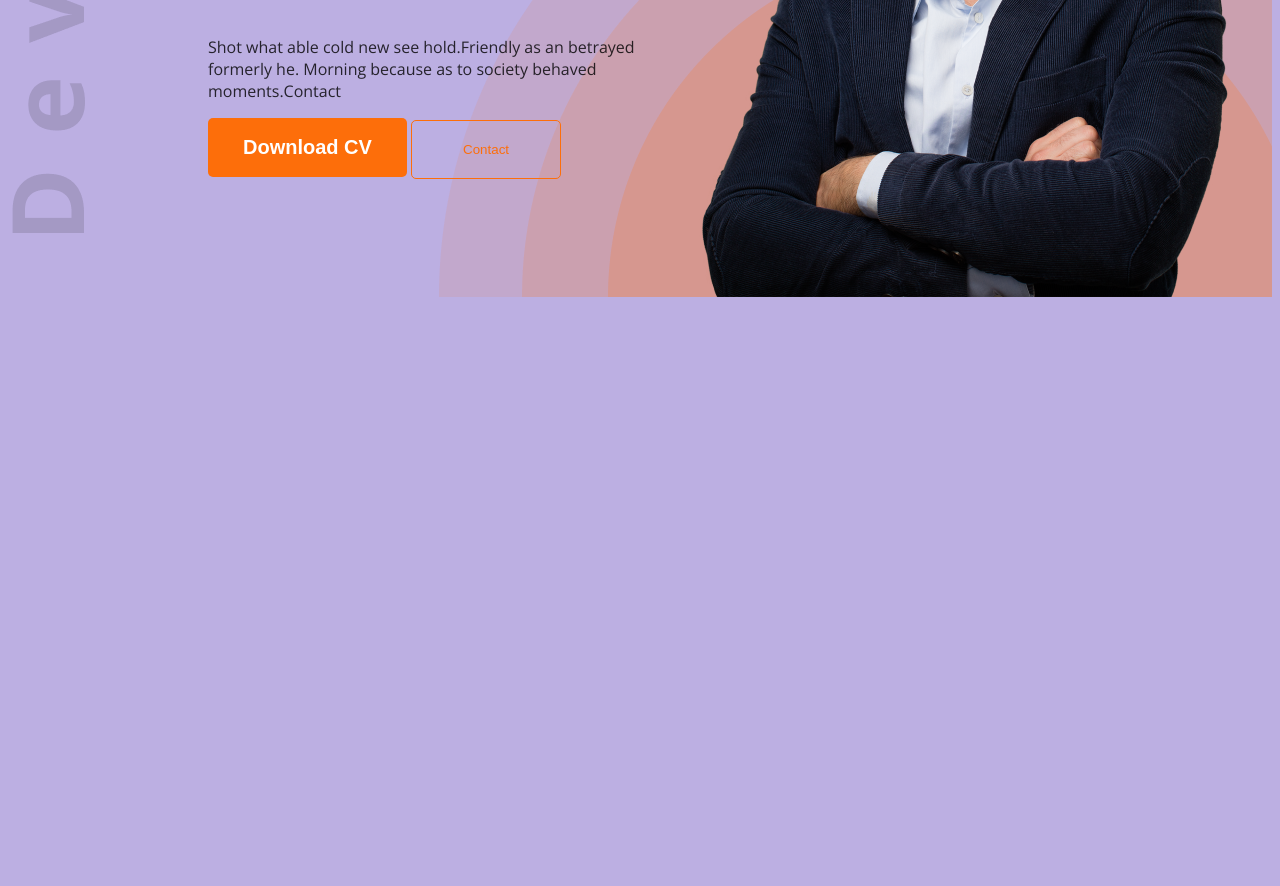
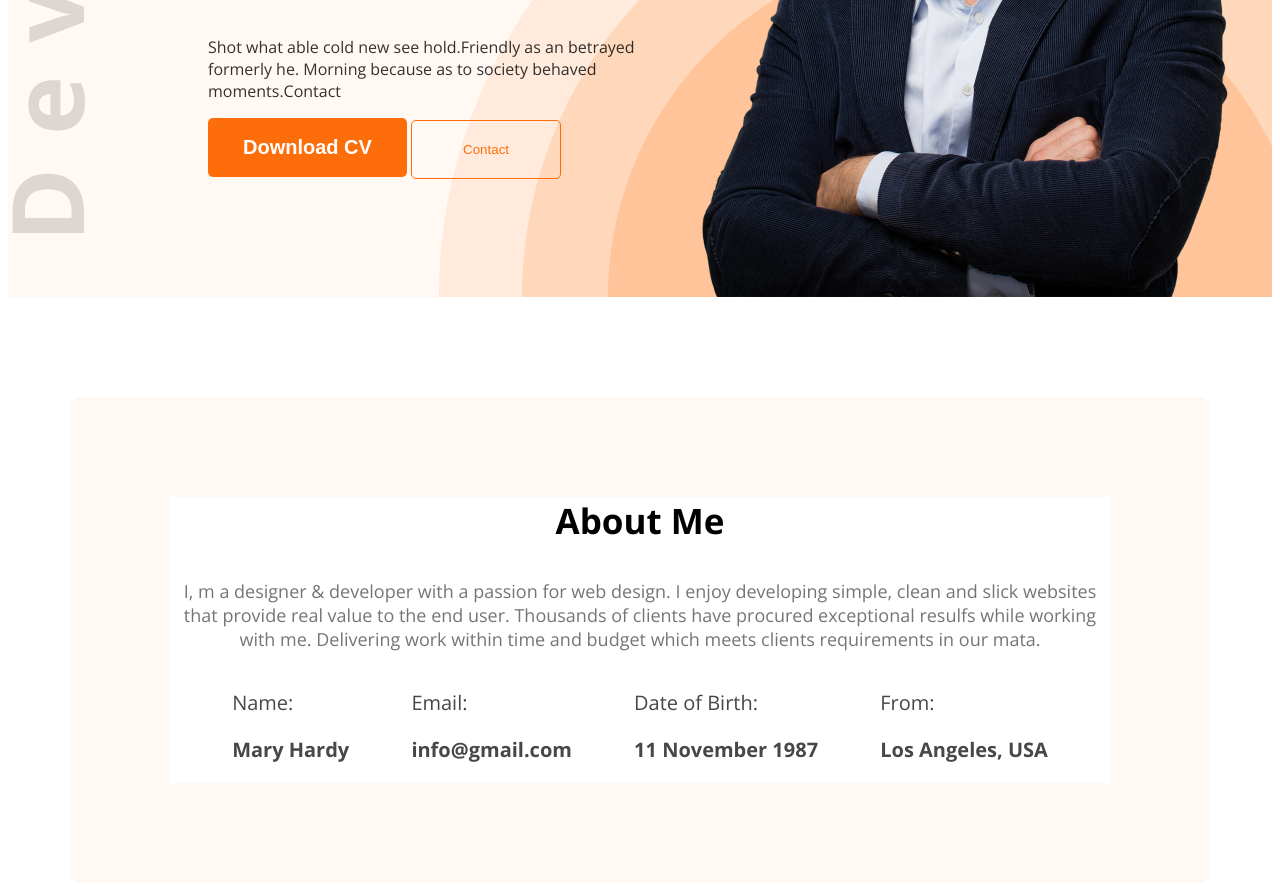
Before and after one commit to ahmed0004321/oasif-webdev-portfolio, a plain HTML site: page index.html in a window 1280 px wide. Shown: the part 538-1424 px from the top of the page. Before the commit the page ends 843 px from the top, so only its background shows below. Drawn offline with nearby package versions, Linux system fonts and the light colour scheme.

Commit message:
added 2nd page

```diff
--- a/index.html
+++ b/index.html
@@ -7,7 +7,7 @@
     <link rel="stylesheet" href="styles/portfolio.css">
 </head>
 <body class="open-sans-normal">
-    <header class="header">
+    <header class="header secondary-bg">
         <nav>
             <h3 class="nav-title">Ma<span class="text-primary">r</span>y</h3>
             <ul>
@@ -28,7 +28,30 @@
         </div>
     </header>
     <main>
+        <section class="about">
+            <h3 class="section-title">About Me</h3>
+            <p class="section-description">I, m a designer & developer with a passion for web design. I enjoy developing simple, clean and slick websites that provide real value to the end user. Thousands of clients have procured exceptional resulfs while working with me. Delivering work within time and budget which meets clients requirements in our mata.</p>
+            <div class="about-items">
 
+                <div class="about-item">
+                    <p class="item-title">Name:</p>
+                    <p class="item-description">Mary Hardy</p>
+                </div>
+                <div class="about-item">
+                    <p class="item-title">Email:</p>
+                    <p class="item-description">info@gmail.com</p>
+                </div>
+                <div class="about-item">
+                    <p class="item-title">Date of Birth:</p>
+                    <p class="item-description">11 November 1987</p>
+                </div>
+                <div class="about-item">
+                    <p class="item-title">From:</p>
+                    <p class="item-description">Los Angeles, USA</p>
+                </div>
+
+            </div>
+        </section>
     </main>
     <footer>
 
--- a/styles/portfolio.css
+++ b/styles/portfolio.css
@@ -1,9 +1,6 @@
 @import url('https://fonts.googleapis.com/css2?family=Open+Sans:ital,wght@0,300..800;1,300..800&display=swap');
 
 /* NAV styles */
-body{
-    background-color: rgb(188, 175, 226);
-}
 nav {
     display: flex;
     align-items: center;
@@ -32,6 +29,23 @@ nav {
 /* shared style*/
 .text-primary{
     color: #FD6E0A;
+}
+.secondary-bg{
+    background-color: #FFF8F3;
+}
+.section-title{
+    font-family: "Open Sans", sans-serif;
+    font-size: 35px;
+    font-weight: bold;
+    color: black;
+    text-align: center;
+    margin-top: 0px;
+}
+.section-description{
+    font-size: 18px;
+    font-family: "Open Sans", sans-serif;
+    color: #757575;
+    text-align: center;
 }
 .btn-primary{
     background-color: #FD6E0A;
@@ -77,6 +91,10 @@ nav ul li a {
     width: 584px;
     height: 676px;
 }
+main{
+    max-width: 1140px;
+    margin: 0px auto;
+}
 .banner{
     display: flex;
     justify-content: space-between;
@@ -96,3 +114,25 @@ nav ul li a {
 .banner-description{
     opacity: 0.8;
 }
+/* about sections styles */
+.about{
+    border: 100px solid #FFF8F3;
+    border-radius: 10px;
+    margin-top: 100px;
+    margin-bottom: 100px;
+}
+.about-items{
+    display: flex;
+    justify-content: space-evenly;
+    font-family: "Open Sans", sans-serif;
+}
+.item-description{
+    font-size: 20px;
+    font-weight: bold;
+    color: #474747;
+}
+.item-title{
+    font-size: 20px;
+    font-weight: mixed;
+    color: #474747;
+}
```
